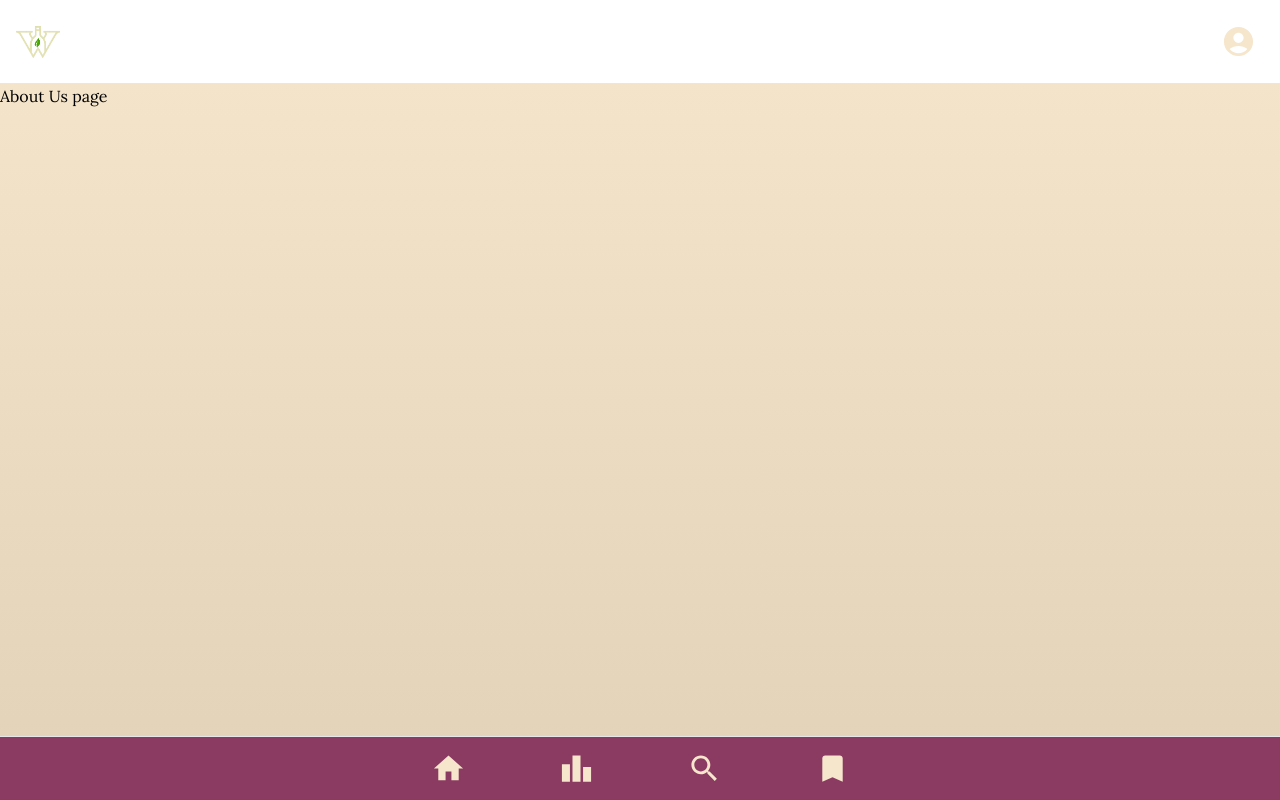
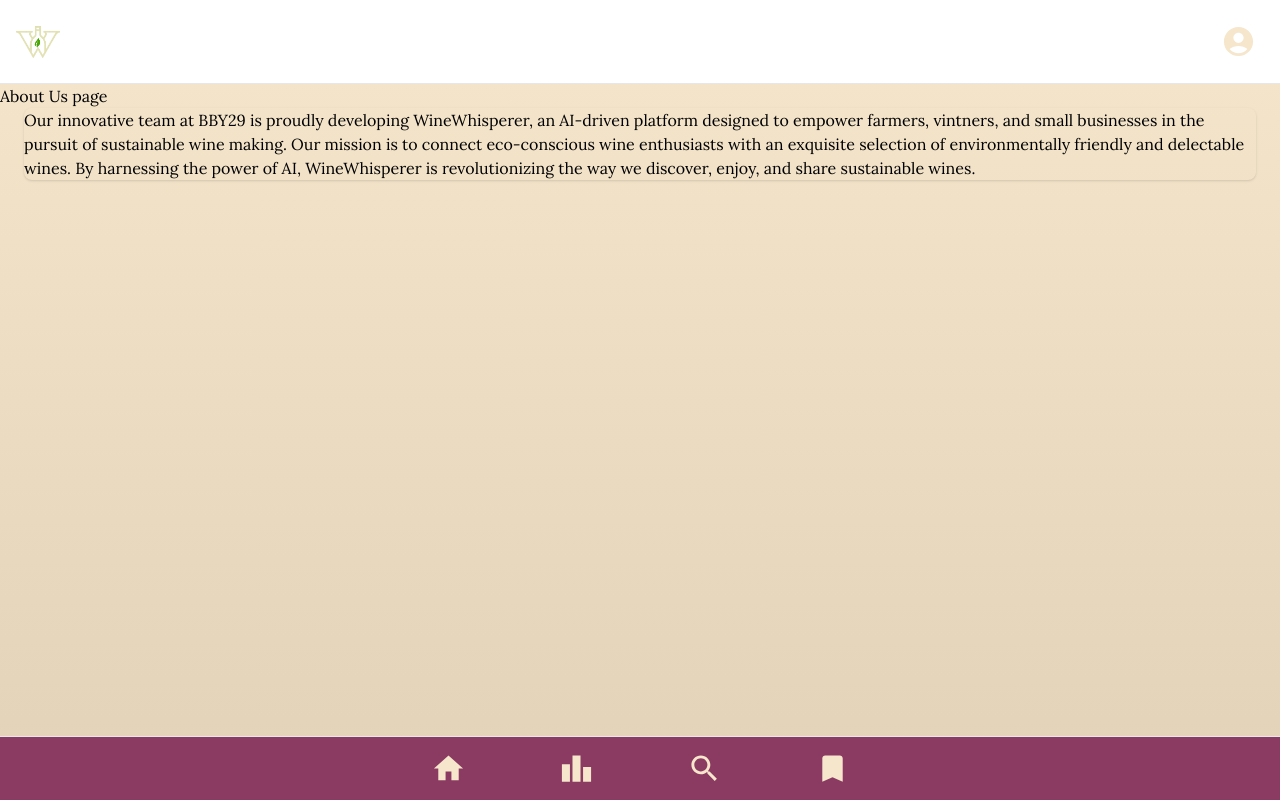
Before and after one commit to erictatchell/WineWhisperer, a Next.js app: page /main/aboutus in a window 1280 px wide. Built offline with nearby package versions, Linux system fonts and the light colour scheme; no server answers; sample sign-in values are in the browser's storage.

Commit message:
Create a about us page

```diff
--- a/pages/main/aboutus.tsx
+++ b/pages/main/aboutus.tsx
@@ -2,20 +2,25 @@ import { getSession } from 'next-auth/react';
 
 export default function aboutUs() {
     return (
-        <h1>About Us page</h1>
+        <div className='grid justify-center'>
+            <h1>About Us page</h1>
+            <div className='grid max-w-sm ml-6 mr-6 mb-6 border-brendan rounded-lg shadow dark:bg-brendan/90 dark:border-gray-700 sm:max-w-full'>
+                <p>Our innovative team at BBY29 is proudly developing WineWhisperer, an AI-driven platform designed to empower farmers, vintners, and small businesses in the pursuit of sustainable wine making. Our mission is to connect eco-conscious wine enthusiasts with an exquisite selection of environmentally friendly and delectable wines. By harnessing the power of AI, WineWhisperer is revolutionizing the way we discover, enjoy, and share sustainable wines.</p>
+            </div>
+        </div>
     )
 }
 
-// export const getServerSideProps = async (context: any) => {
-//     const session = await getSession(context);
-//     if (!session) {
-//         return {
-//             redirect: {
-//                 destination: '/'
-//             }
-//         }
-//     }
-//     return {
-//         props: { session }
-//     }
-// }
+export const getServerSideProps = async (context: any) => {
+    const session = await getSession(context);
+    if (!session) {
+        return {
+            redirect: {
+                destination: '/'
+            }
+        }
+    }
+    return {
+        props: { session }
+    }
+}
```
